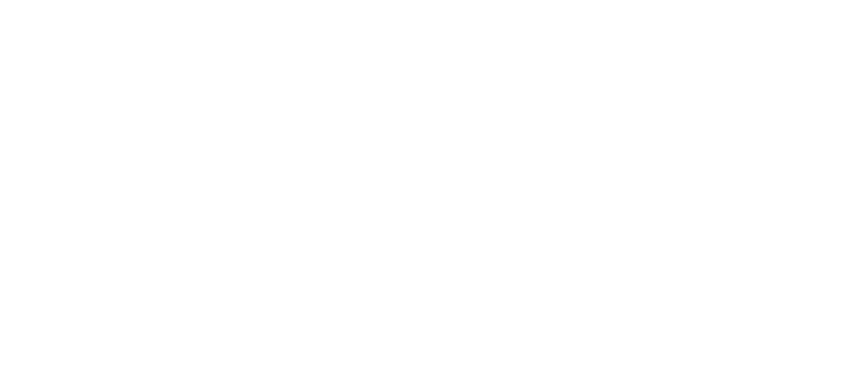
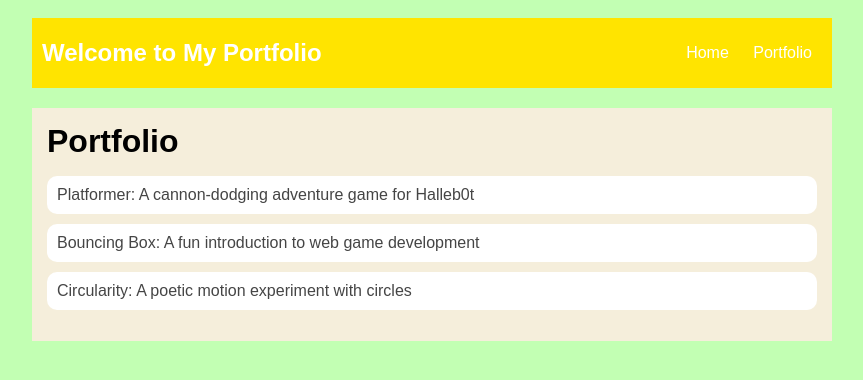
Before and after one commit to cGalyeanKHS/cGalyeanKHS.github.io, a plain HTML site: page portfolio.html in a window 1280 px wide. Shown: the whole page, without its empty margins (208-1071 px from the left). Drawn offline with Linux system fonts and the light colour scheme.

Commit message:
add portfolio page to website

```diff
--- a/portfolio.html
+++ b/portfolio.html
@@ -0,0 +1,45 @@
+<!DOCTYPE html>
+<html>
+  <head>
+    <title>My Portfolio</title>
+    <link rel="stylesheet" href="style.css" />
+  </head>
+
+  <body>
+    <div id="all-contents">
+      <nav>
+        <h1>Welcome to My Portfolio</h1>
+        <ul>
+          <li class="nav-li">
+            <a href="index.html">Home</a>
+          </li>
+          <li class="nav-li">
+            <a href="portfolio.html">Portfolio</a>
+          </li>
+        </ul>
+      </nav>
+      <main>
+        <div class="content">
+          <h1>Portfolio</h1>
+          <ul id="portfolio">
+            <li>
+              <a href="fsd-projects/platformer/">
+                Platformer: A cannon-dodging adventure game for Halleb0t
+              </a>
+            </li>
+            <li>
+              <a href="fsd-projects/bouncing-box/"
+                >Bouncing Box: A fun introduction to web game development</a
+              >
+            </li>
+            <li>
+              <a href="fsd-projects/circularity/"
+                >Circularity: A poetic motion experiment with circles</a
+              >
+            </li>
+          </ul>
+        </div>
+      </main>
+    </div>
+  </body>
+</html>
--- a/style.css
+++ b/style.css
@@ -72,6 +72,34 @@ main {
   margin-top: 20px;
 }
 
-h2, h3 {
+h2,
+h3 {
   margin: 0px;
 }
+.secret {
+  color: black;
+}
+.content h1 {
+  color: black;
+}
+
+#portfolio {
+  list-style-type: none;
+  padding-left: 0;
+}
+
+#portfolio li {
+  background: #fff;
+  padding: 10px;
+  border-radius: 10px;
+  margin-bottom: 10px;
+}
+
+#portfolio li:hover {
+  background: #eee;
+}
+
+#portfolio a {
+  text-decoration: none;
+  color: #454545;
+}
```
Also changed, not shown: index.html (+2 -3 lines), thing.html (added, +4 -0 lines). Lines whose indentation alone changed are shown as unchanged.
